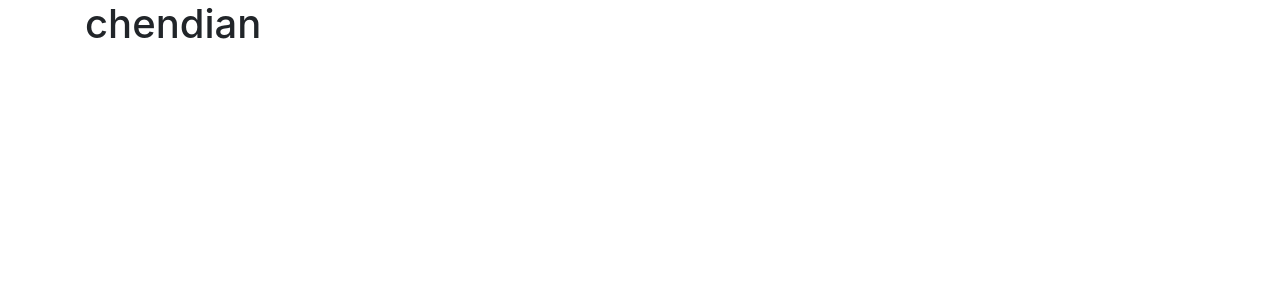
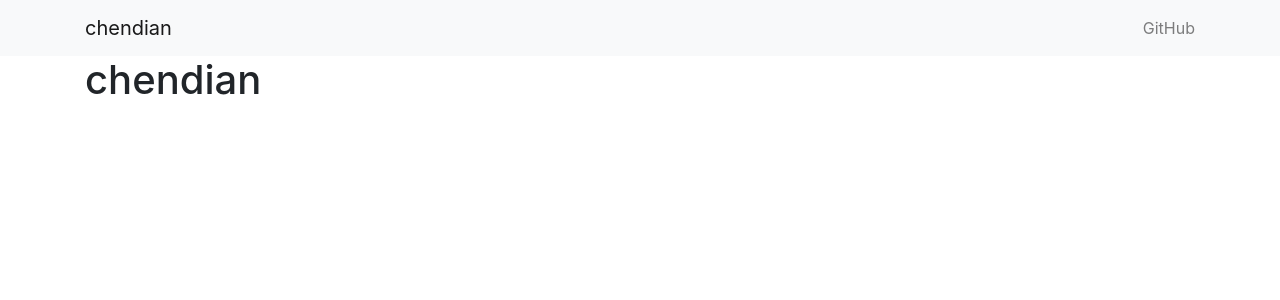
Before and after one commit to 0x1306e6d/chendian, a React (Create React App) app: page / in a window 1280 px wide. Shown: the top 300 px of the page. Built offline with nearby package versions, Linux system fonts and the light colour scheme.

Commit message:
Add Navigation component

```diff
--- a/src/App.js
+++ b/src/App.js
@@ -1,13 +1,17 @@
 import React from 'react';
 
 import Container from './component/Container';
+import Navigation from './component/navigation/Navigation';
 
 class App extends React.Component {
   render() {
     return (
-      <Container>
-        <h1>chendian</h1>
-      </Container>
+      <div>
+        <Navigation />
+        <Container>
+          <h1>chendian</h1>
+        </Container>
+      </div>
     );
   }
 }
--- /dev/null
+++ b/src/component/navigation/Navigation.js
@@ -0,0 +1,23 @@
+import React from 'react';
+
+import Container from '../Container';
+
+import 'bootstrap/dist/css/bootstrap.min.css';
+
+class Navigation extends React.Component {
+  render() {
+    return (
+      <nav className="navbar navbar-light bg-light">
+        <Container>
+          <span className="navbar-brand">chendian</span>
+          <div className="navbar-nav ml-auto">
+            <a className="nav-item nav-link"
+              href="https://github.com/ghkim3221/chendian">GitHub</a>
+          </div>
+        </Container>
+      </nav>
+    );
+  }
+}
+
+export default Navigation;
```
